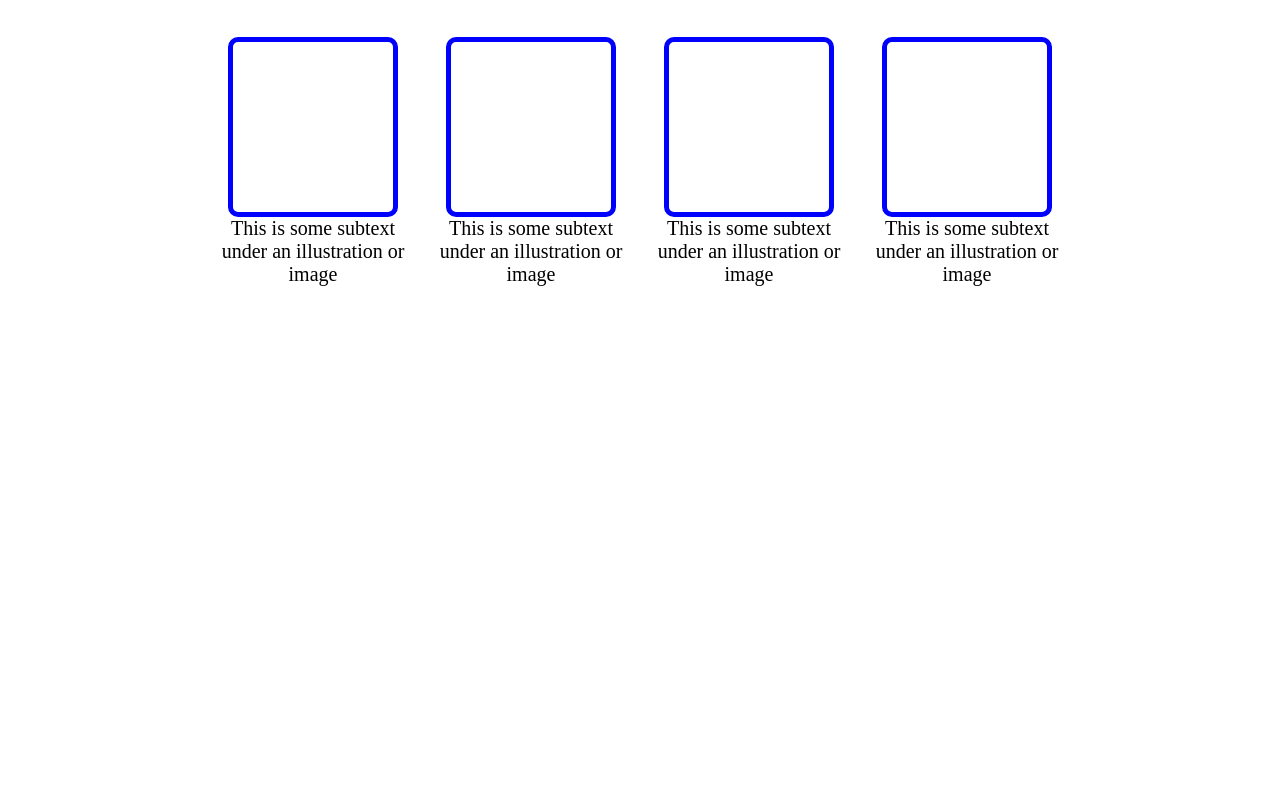
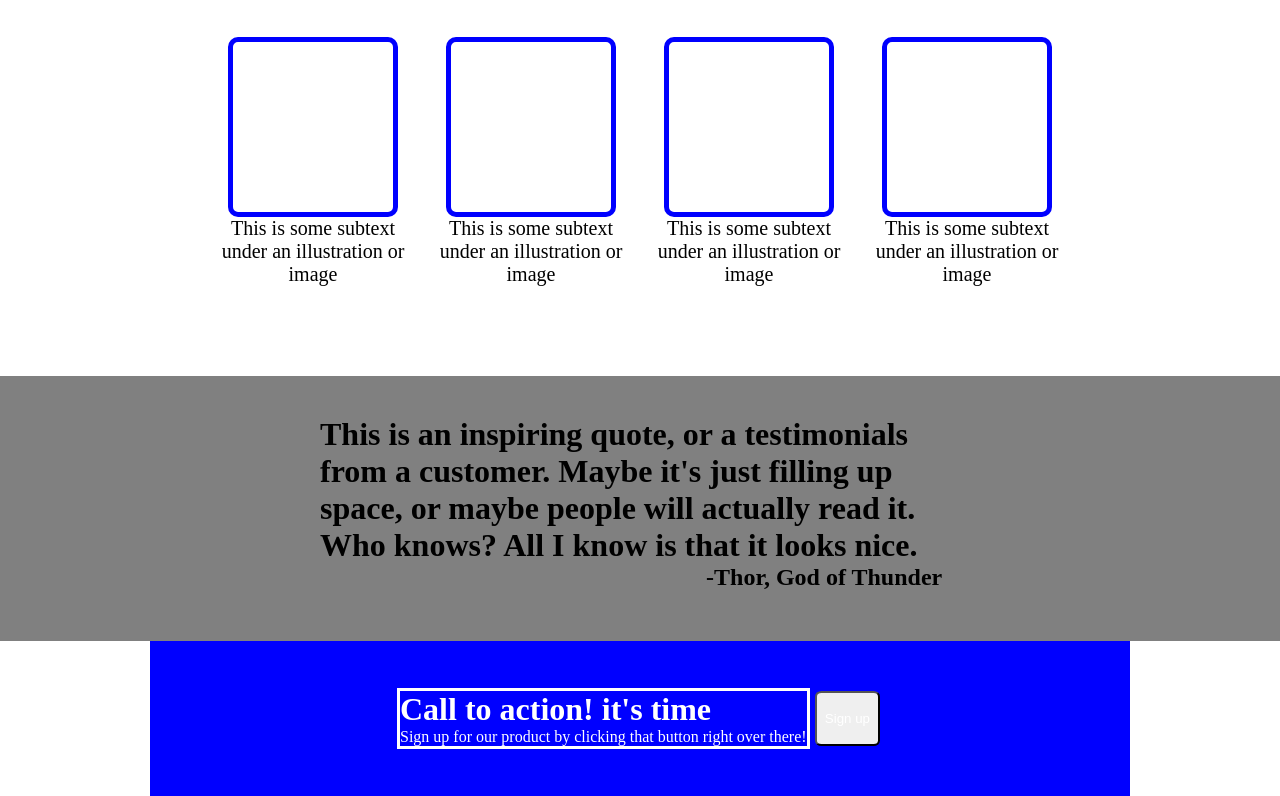
Before and after one commit to GiroFrm/landing, a plain HTML site: page index.html in a window 1280 px wide. Shown: the part 502-1298 px from the top of the page. Before the commit the page ends 878 px from the top, so only its background shows below. Drawn offline with Linux system fonts and the light colour scheme.

Commit message:
added footer section

```diff
--- a/index.html
+++ b/index.html
@@ -66,6 +66,26 @@
         </p>
       </div>
       </div>
+      <div class="bottom_section">
+      <div class="container">
+      <h1> This is an inspiring quote, or a testimonials from
+       a customer. Maybe it's just filling up space, or maybe
+       people will actually read it. Who knows?
+       All I know is that it looks nice.</h1>
+      <div class="sign"> <h2>-Thor, God of Thunder</h2></div>
+      </div>
+      </div>
+     </div>
+      <div class="footer">
+         <div class="footer_container">
+         <div class="text_container"> <h1>Call to action! it's time</h1>
+          <p>Sign up for our product by clicking that button right
+            over there!
+          </p>
+          </div>
+          <button>Sign up</button>
+        </div>
+      </div>
 
  </div>
 </body>
--- a/style.css
+++ b/style.css
@@ -8,8 +8,6 @@
     padding-top: 8px;
     padding-left: 150px;
     padding-right: 150px;
-    outline: 3px solid green;
-
     font-weight: bold;
     background-color: #1F2937;
     color: white;
@@ -42,11 +40,11 @@ ul {
     gap: 60px;
     margin-top: 80px;
     padding-bottom: 80px;
-    outline: 3px solid yellow;
+
 }
 
 .description {
-    outline: 3px solid green;
+
     width:48%;
     height: 100%;
 }
@@ -72,7 +70,7 @@ button {
     color: white;
     font-weight: 500;
     border-radius: 10%;
-    background-color: blue;
+
     cursor: pointer;
 }
 
@@ -108,3 +106,50 @@ button {
  border: 5px solid blue;
  border-radius: 10px;
 }
+
+.bottom_section {
+    background-color: grey;
+    padding-bottom: 50px;
+}
+
+.bottom_section .container {
+
+    display: flex;
+    flex-direction: column;
+    align-items: center;
+
+}
+
+.bottom_section h1 {
+    width: 50%;
+    text-align: left;
+}
+
+.sign {
+    text-align: right;
+    width: 48%;
+    padding-right: 10px;
+}
+
+.footer {
+    padding-left: 150px;
+    padding-right: 150px;
+}
+
+.footer_container {
+    background-color: blue;
+    color:white;
+    display:flex;
+    justify-content: space-between;
+    padding:50px 250px;
+
+
+}
+
+.text_container {
+    display:flex;
+    flex-direction: column;
+
+    outline: 3px solid white;
+
+}
```
